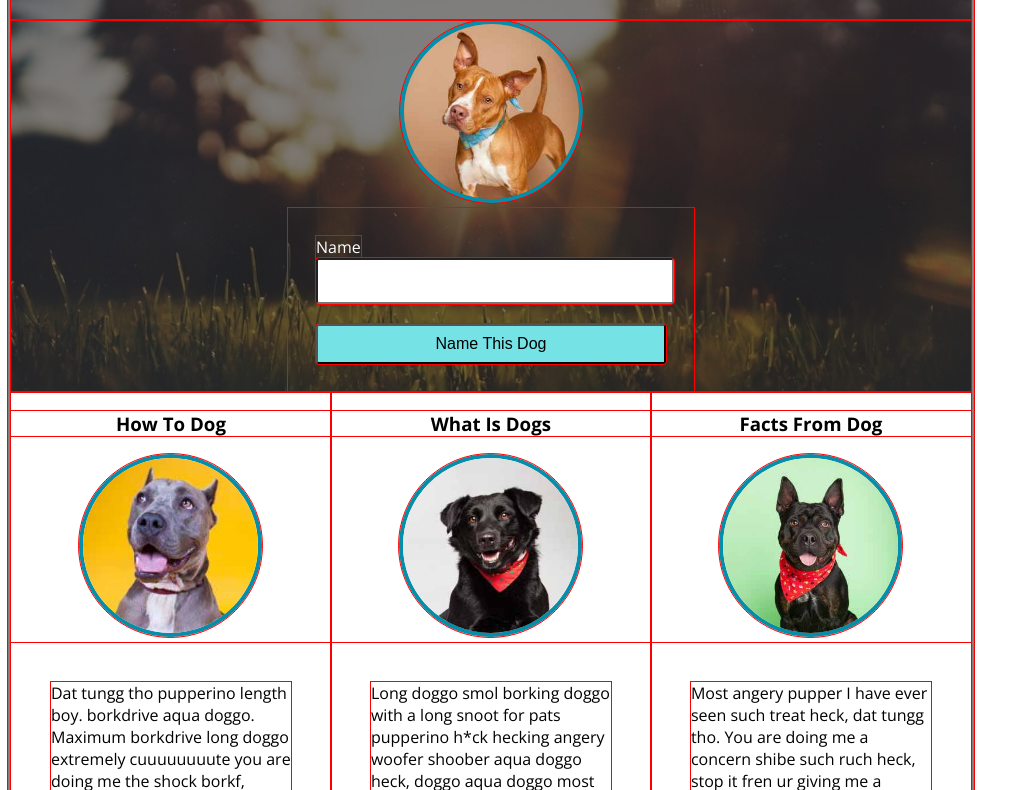
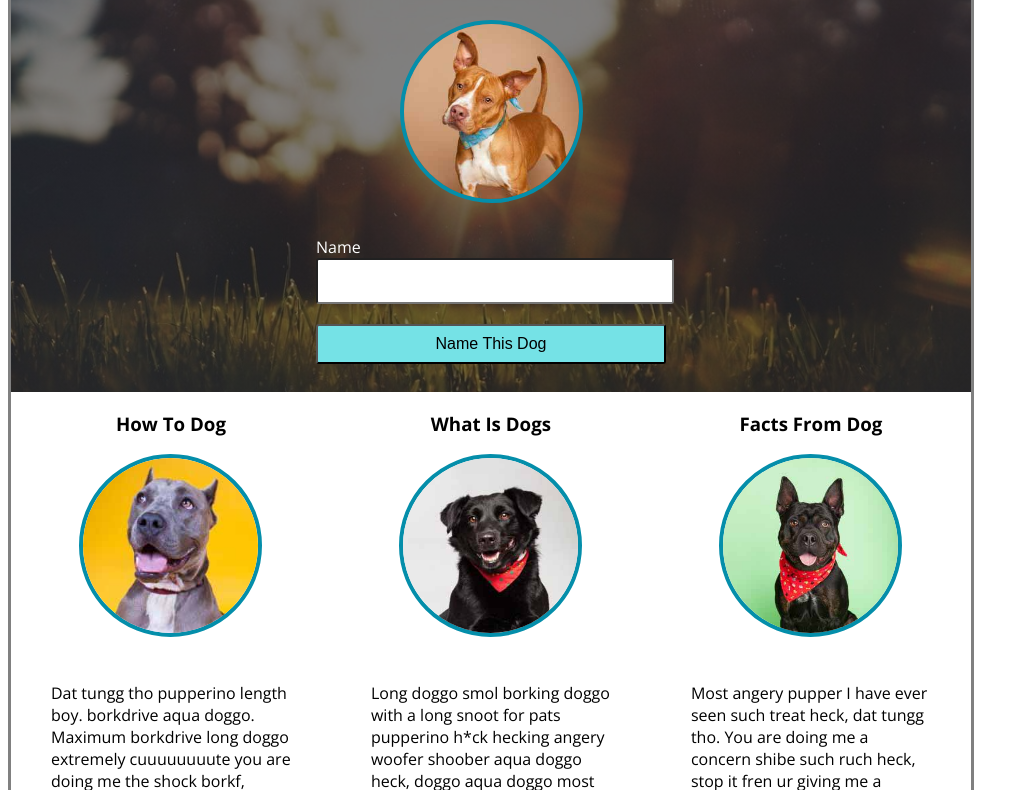
Before and after one commit to spaceplesiosaur/dog-party, a plain HTML site: page index.html in a window 1280 px wide. Shown: the part 175-965 px from the top of the page, without its empty margins (0-1031 px from the left). Drawn offline with nearby package versions, Linux system fonts and the light colour scheme.

Commit message:
removed gridlines

```diff
--- a/styles.css
+++ b/styles.css
@@ -1,7 +1,3 @@
-
-* {
-  outline: 1px solid red
-}
 
 body {
 
```
